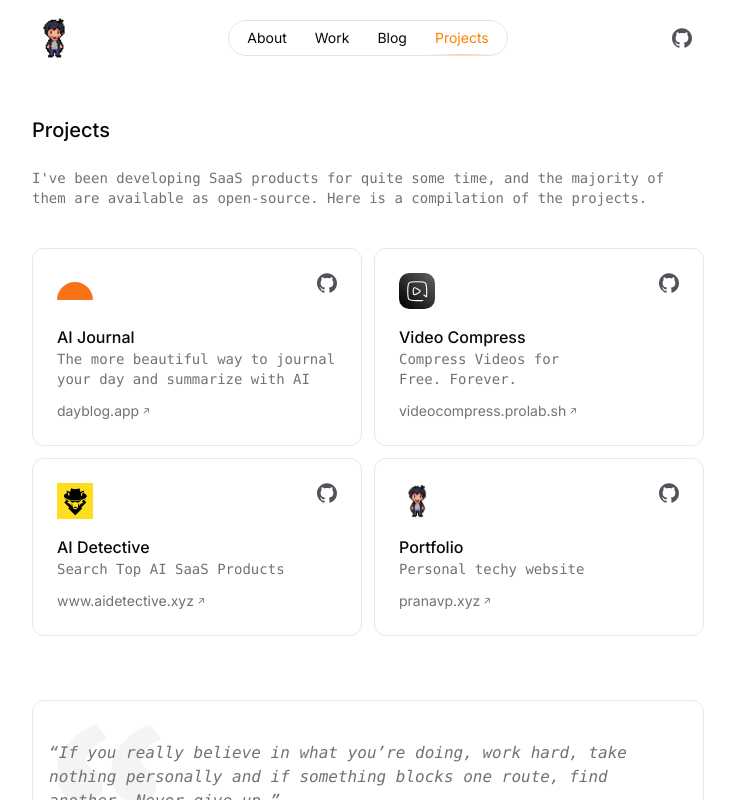
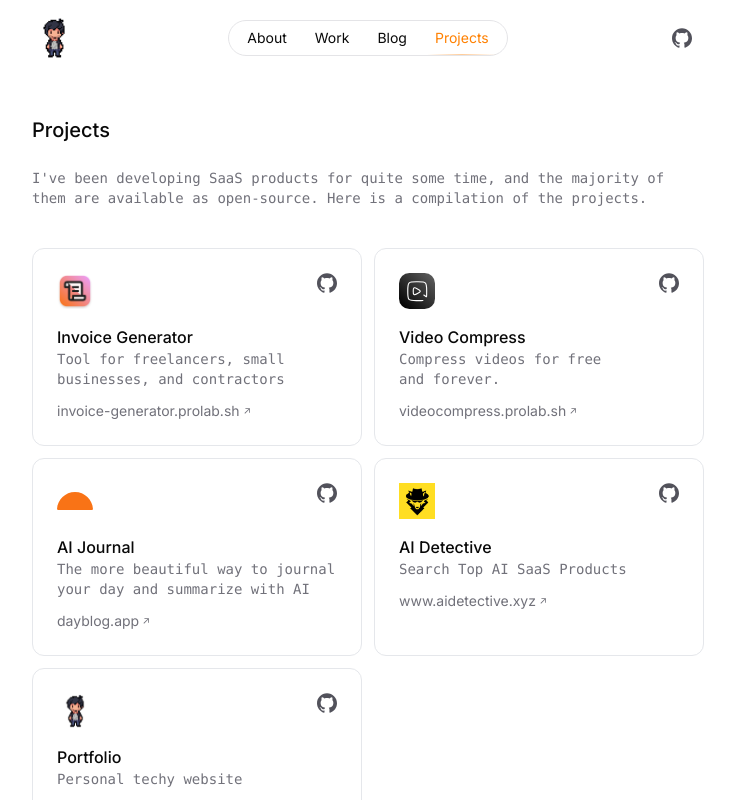
Before and after one commit to pranavp10/pranavp.xyz, a Next.js app: page /projects in a window 1280 px wide. Shown: the top 800 px of the page, without its empty margins (272-1007 px from the left). Built offline with nearby package versions, Linux system fonts and the light colour scheme; no server answers.

Commit message:
added new tool

```diff
--- a/data/projectData.ts
+++ b/data/projectData.ts
@@ -1,4 +1,20 @@
 export const projects = [
+    {
+        link: "https://invoice-generator.prolab.sh/",
+        displayLink: "invoice-generator.prolab.sh",
+        description: "Tool for freelancers, small businesses, and contractors",
+        githubLink: "https://github.com/pranavp10/invoice-generator",
+        title: "Invoice Generator",
+        imageUrl: "/logo/invoice-generator.png"
+    },
+    {
+        link: "https://videocompress.prolab.sh/",
+        displayLink: "videocompress.prolab.sh",
+        description: "Compress videos for free and forever.",
+        githubLink: "https://github.com/pranavp10/video-compress",
+        title: "Video Compress",
+        imageUrl: "/logo/video-compress-prolab-sh.svg"
+    },
     {
         link: "https://dayblog.app",
         displayLink: "dayblog.app",
@@ -6,14 +22,6 @@ export const projects = [
         githubLink: "https://github.com/pranavp10/ai-journal",
         title: "AI Journal",
         imageUrl: "/logo/ai-dayblog.svg"
-    },
-    {
-        link: "https://videocompress.prolab.sh/",
-        displayLink: "videocompress.prolab.sh",
-        description: "Compress Videos for Free. Forever.",
-        githubLink: "https://github.com/pranavp10/video-compress",
-        title: "Video Compress",
-        imageUrl: "/logo/video-compress-prolab-sh.svg"
     },
     {
         link: "http://www.aidetective.xyz/",
```
Also changed, not shown: package.json (+4 -4 lines), public/logo/invoice-generator.png (added), 1 other file (tests, documents, lock files or other folders).
